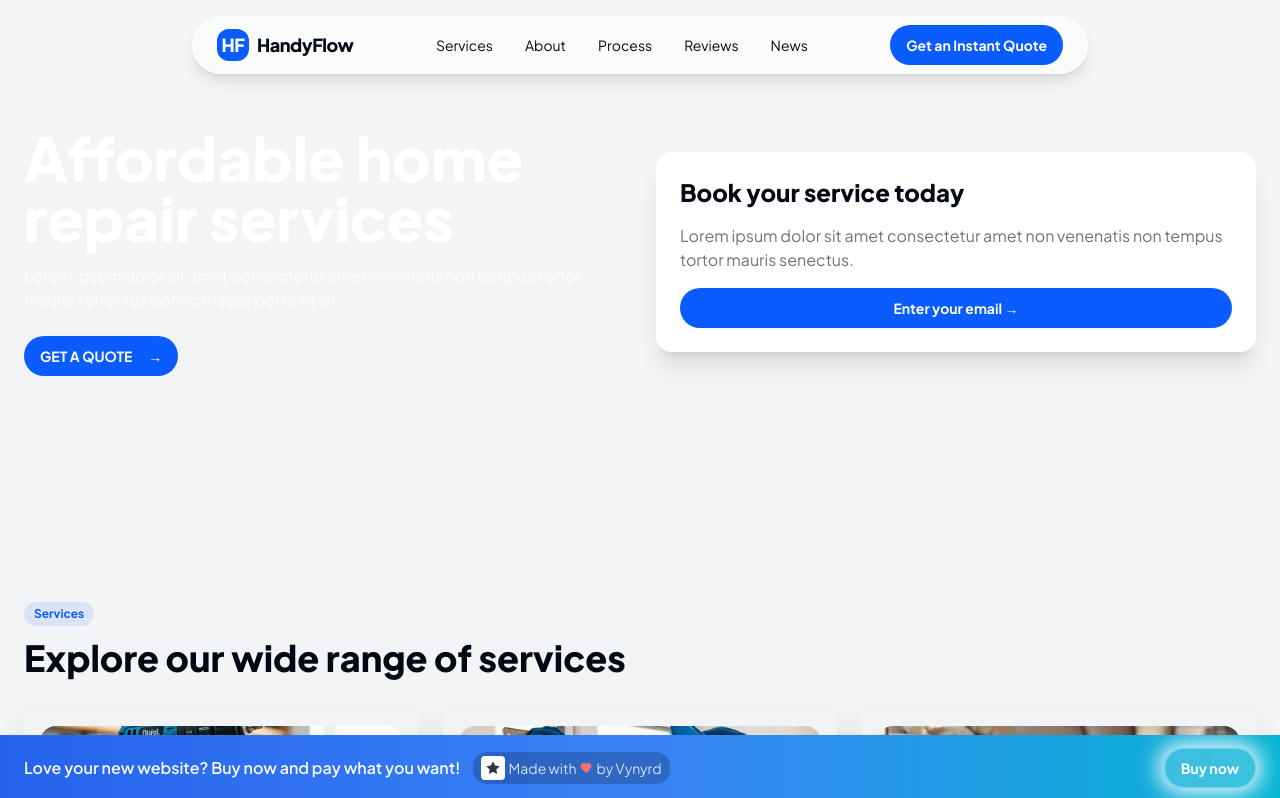
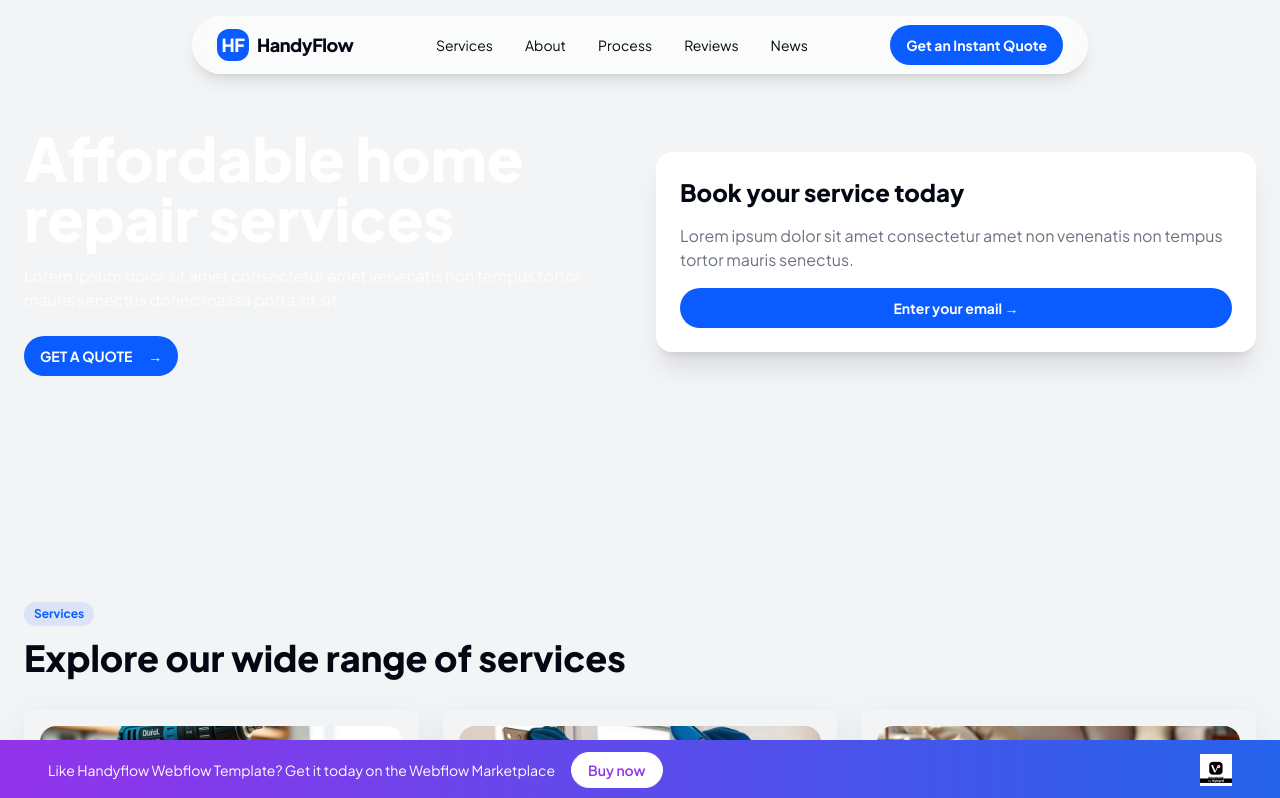
Before and after one commit to Jasparks6/flow-rebuild-magic, a React (Vite) app: page / in a window 1280 px wide. Shown: the top 798 px of the page. Built offline with nearby package versions, Linux system fonts and the light colour scheme.

Commit message:
Update CTA bar styling
Update the sticky CTA bar to match the provided design and use the attached image as the brand badge.

```diff
--- a/src/components/site/StickyBuyBar.tsx
+++ b/src/components/site/StickyBuyBar.tsx
@@ -1,36 +1,30 @@
 import { Button } from "@/components/ui/button";
-import { Heart } from "lucide-react";
+import vynyrdBadge from "@/assets/vynyrd-badge.png";
 
 const StickyBuyBar = () => {
   return (
-    <div className="fixed inset-x-0 bottom-0 z-50 bg-gradient-to-r from-blue-600 via-blue-500 to-cyan-500 text-white shadow-2xl border-t border-blue-500/20">
-      <div className="container mx-auto px-4 sm:px-6 py-3">
-        <div className="flex flex-col sm:flex-row items-center gap-3 justify-between">
-          <div className="flex items-center gap-3">
-            <p className="text-sm md:text-base font-semibold text-white/95 text-center sm:text-left">
-              Love your new website? Buy now and pay what you want!
+    <div className="fixed inset-x-0 bottom-0 z-50">
+      <div className="bg-gradient-to-r from-purple-600 to-blue-600 text-white py-3 px-4">
+        <div className="container mx-auto flex items-center justify-between">
+          <div className="flex items-center gap-4">
+            <p className="text-sm font-medium">
+              Like Handyflow Webflow Template? Get it today on the Webflow Marketplace
             </p>
-            <div className="flex items-center gap-2 text-white/80 text-sm">
-              <div className="flex items-center gap-1 bg-black/20 rounded-md px-2 py-1">
-                <div className="w-6 h-6 bg-white rounded flex items-center justify-center">
-                  <svg viewBox="0 0 24 24" className="w-4 h-4" fill="currentColor">
-                    <path d="M12 2L15.09 8.26L22 9.27L17 14.14L18.18 21.02L12 17.77L5.82 21.02L7 14.14L2 9.27L8.91 8.26L12 2Z" fill="#2D3748"/>
-                  </svg>
-                </div>
-                <span className="font-medium">Made with</span>
-                <Heart className="w-3 h-3 text-red-400 fill-current" />
-                <span className="font-medium">by Vynyrd</span>
-              </div>
-            </div>
-          </div>
-
-          <div className="flex items-center gap-3">
             <Button
-              variant="glass"
-              className="bg-white/20 text-white border-white/30 hover:bg-white/30 glow"
+              variant="outline"
+              size="sm"
+              className="bg-white text-purple-600 border-white hover:bg-gray-100 text-sm px-4 py-1 rounded-full font-semibold"
             >
               Buy now
             </Button>
+          </div>
+
+          <div className="flex items-center">
+            <img
+              src={vynyrdBadge}
+              alt="Made with love by Vynyrd"
+              className="h-8"
+            />
           </div>
         </div>
       </div>
```
Also changed, not shown: src/assets/vynyrd-badge.png (added).
